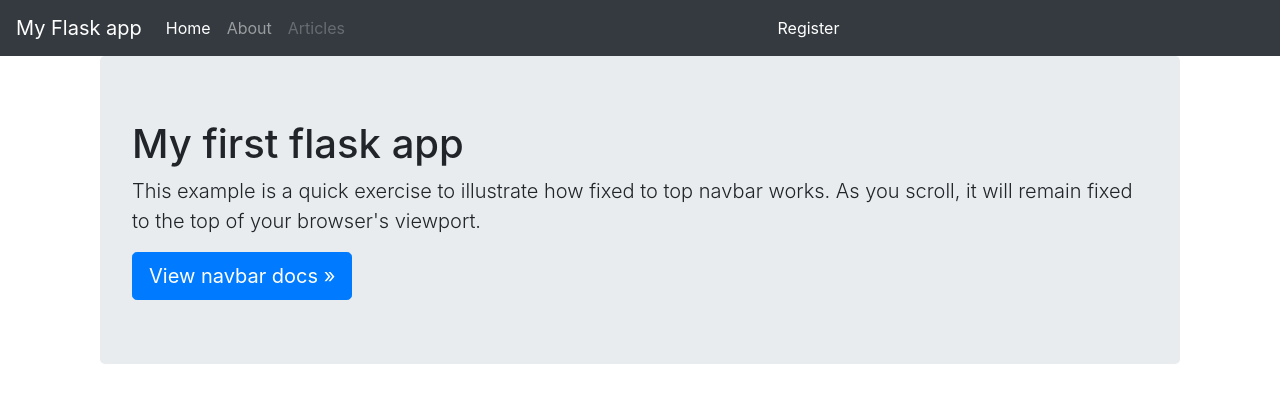
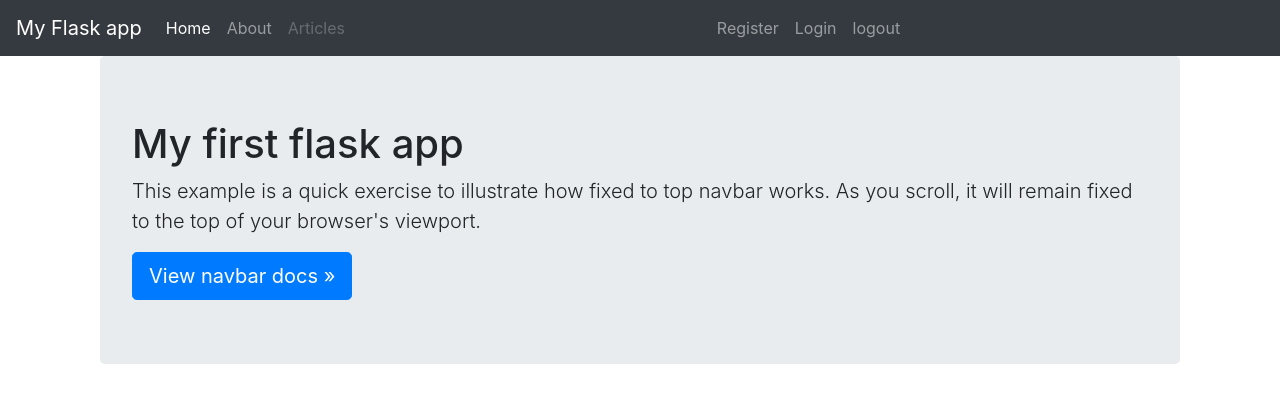
Before and after one commit to atchyutn/python-flask-blog, a Flask app: page / in a window 1280 px wide. Shown: the top 403 px of the page. Run offline with Flask 2, Linux system fonts and the light colour scheme; some libraries are stand-ins or nearby versions.

Commit message:
added entire login functionality for user

```diff
--- a/app.py
+++ b/app.py
@@ -24,24 +24,60 @@ app.config['MYSQL_CURSORCLASS'] = 'DictCursor'
 #init MYSQL
 mysql = MySQL(app)
 
-
 Articles = Articles()
 
+#Route for home
 @app.route('/')
 def home():
     return render_template('home.html')
 
+#Route for about
 @app.route('/about')
 def about():
     return render_template('about.html')
 
+#Route for articles
 @app.route('/articles')
 def articles():
     return render_template('articles.html', articles = Articles)
 
+#Route for article page
 @app.route('/articles/<string:id>/')
 def article(id):
     return render_template('article.html', id=id)
+
+#User Login
+@app.route('/login', methods=['GET', 'POST'])
+def login():
+    if request.method == 'POST':
+        username = request.form['username']
+        password_entered = request.form['password']
+
+        #create cursor
+        cur = mysql.connection.cursor()
+
+        #get the username
+        username = cur.execute("SELECT * FROM users WHERE username = %s",[username])
+
+        if username > 0:
+            #get the first user detials
+            data = cur.fetchone()
+            #find password from the user details
+            password = data['password']
+
+            #compare passwords
+            if sha256_crypt.verify(password_entered, password):
+                #password verified
+                session['logged_in'] = True
+                session['username'] = username
+                flash('You have successfully loggedin!', 'success')
+                return redirect(url_for('dashboard'))
+            else:
+                flash('You have entered a wrong password', 'danger')
+        #condition if no user found
+        else:
+            flash('No user found with that username', 'danger')
+    return render_template('login.html')
 
 #User form registration form class
 class RegistrationForm(Form):
@@ -75,10 +111,22 @@ def register():
         #Close connection
         cur.close()
 
-        flash('You are now registerred and can log in', 'success')
-        return redirect(url_for('articles'))
+        flash('You are now registered and can log in', 'success')
+        return redirect(url_for('login'))
 
     return render_template('register.html', form=form)
+
+#route for logout
+@app.route('/logout')
+def logout():
+    session.clear()
+    flash('You have successfully logged out', 'success')
+    return redirect(url_for('login'))
+
+#routes for dashboard
+@app.route('/dashboard')
+def dashboard():
+    return render_template('dashboard.html')
 
 if __name__ == "__main__":
     app.secret_key = 'secret123'
--- a/templates/includes/_navbar.html
+++ b/templates/includes/_navbar.html
@@ -16,8 +16,14 @@
         </li>
       </ul>
       <ul class="navbar-nav mr-auto navbar-right">
-        <li class="nav-item active">
+        <li class="nav-item">
           <a class="nav-link" href="/register">Register</a>
+        </li>
+        <li class="nav-item">
+          <a class="nav-link" href="/login">Login</a>
+        </li>
+        <li class="nav-item">
+          <a class="nav-link" href="/logout">logout</a>
         </li>
       </ul>
     </div>
```
Also changed, not shown: templates/dashboard.html (added, +7 -0 lines), templates/login.html (added, +18 -0 lines).
